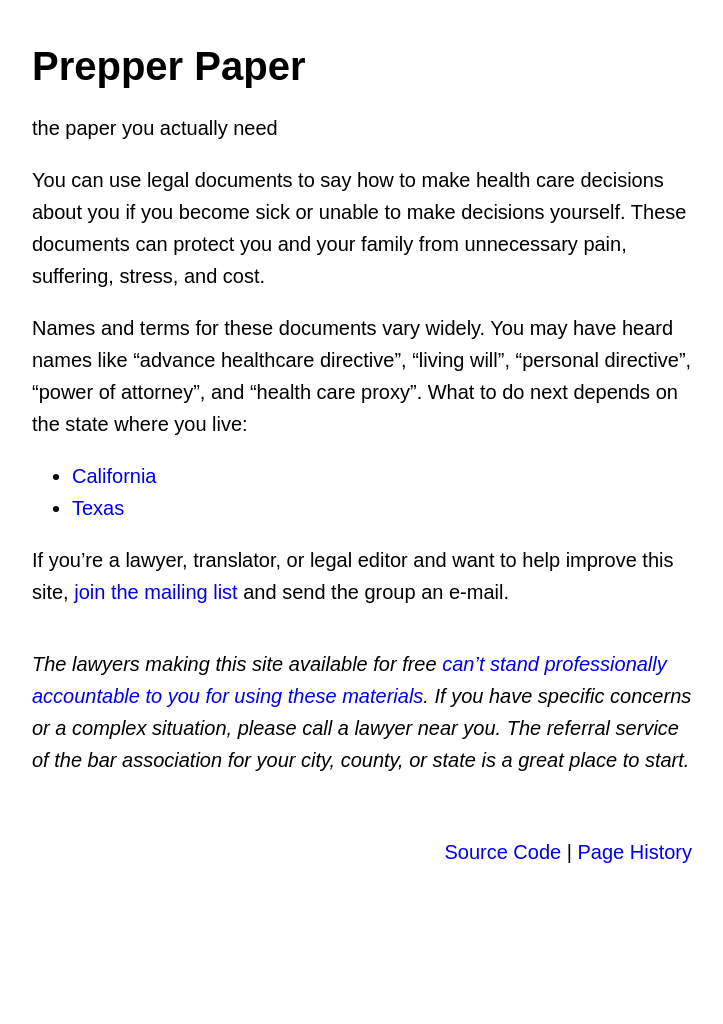
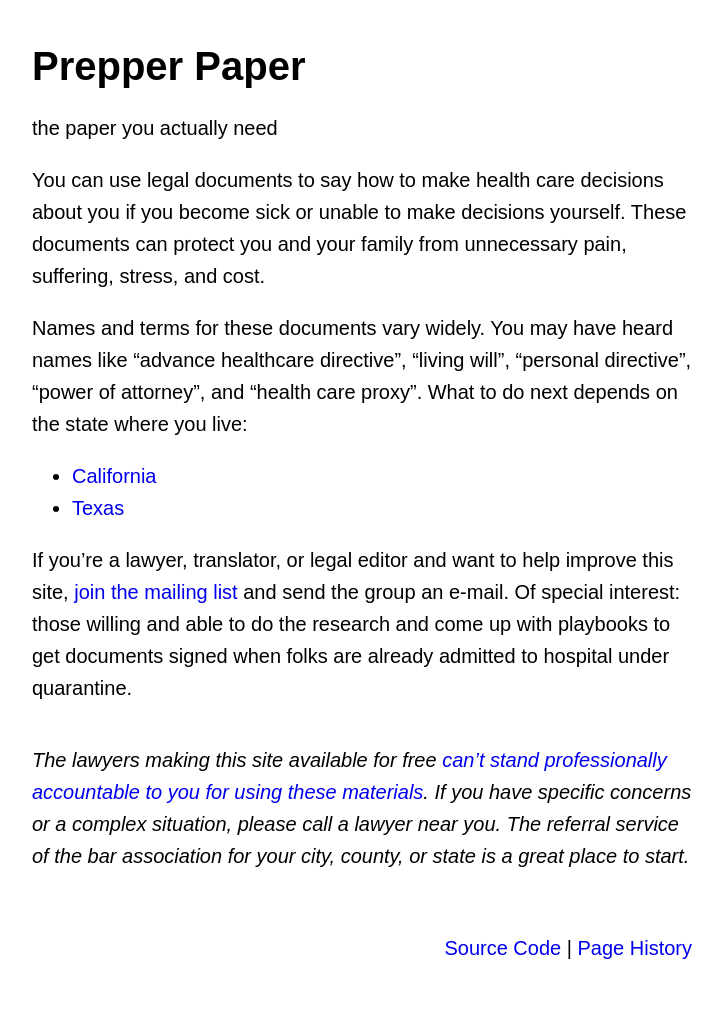
Before and after one commit to kemitchell/prepperpaper.com, a Jekyll site: the page built from index.md, in a window 1280 px wide. Shown: the whole page, without its empty margins (278-1001 px from the left). Built offline with Jekyll 4.4.1, drawn with Linux system fonts in a browser that asks for light colours; our own code applies the rules of GitHub Pages for plain Markdown files; before the commit the page ends 928 px from its top, so only the background shows below that.

Commit message:
Mention signing at hospital on homepage

```diff
--- a/index.md
+++ b/index.md
@@ -8,4 +8,4 @@ Names and terms for these documents vary widely.  You may have heard names like
 {% endfor %}
 </ul>
 
-If you're a lawyer, translator, or legal editor and want to help improve this site, [join the mailing list](https://lists.kemitchell.com/postorius/lists/prepperpaper.lists.kemitchell.com/) and send the group an e-mail.
+If you're a lawyer, translator, or legal editor and want to help improve this site, [join the mailing list](https://lists.kemitchell.com/postorius/lists/prepperpaper.lists.kemitchell.com/) and send the group an e-mail.  Of special interest: those willing and able to do the research and come up with playbooks to get documents signed when folks are already admitted to hospital under quarantine.
```
